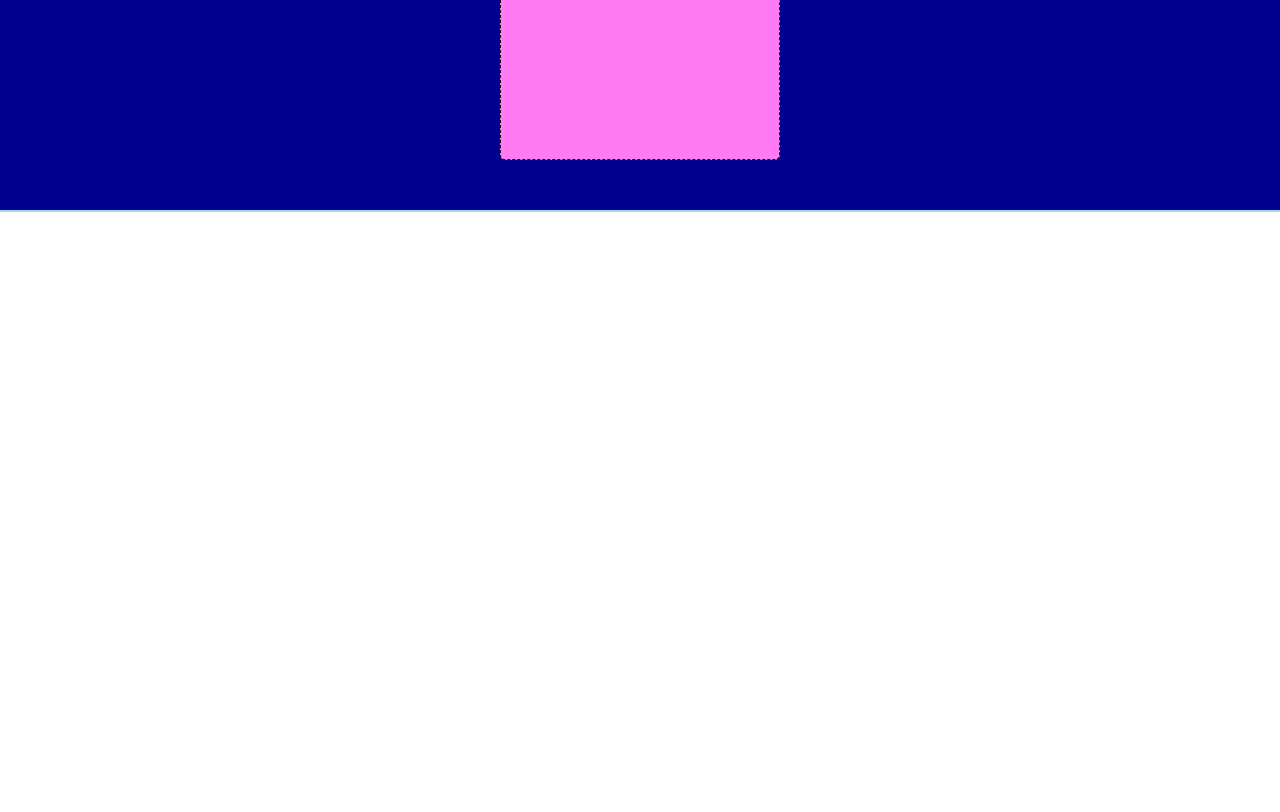
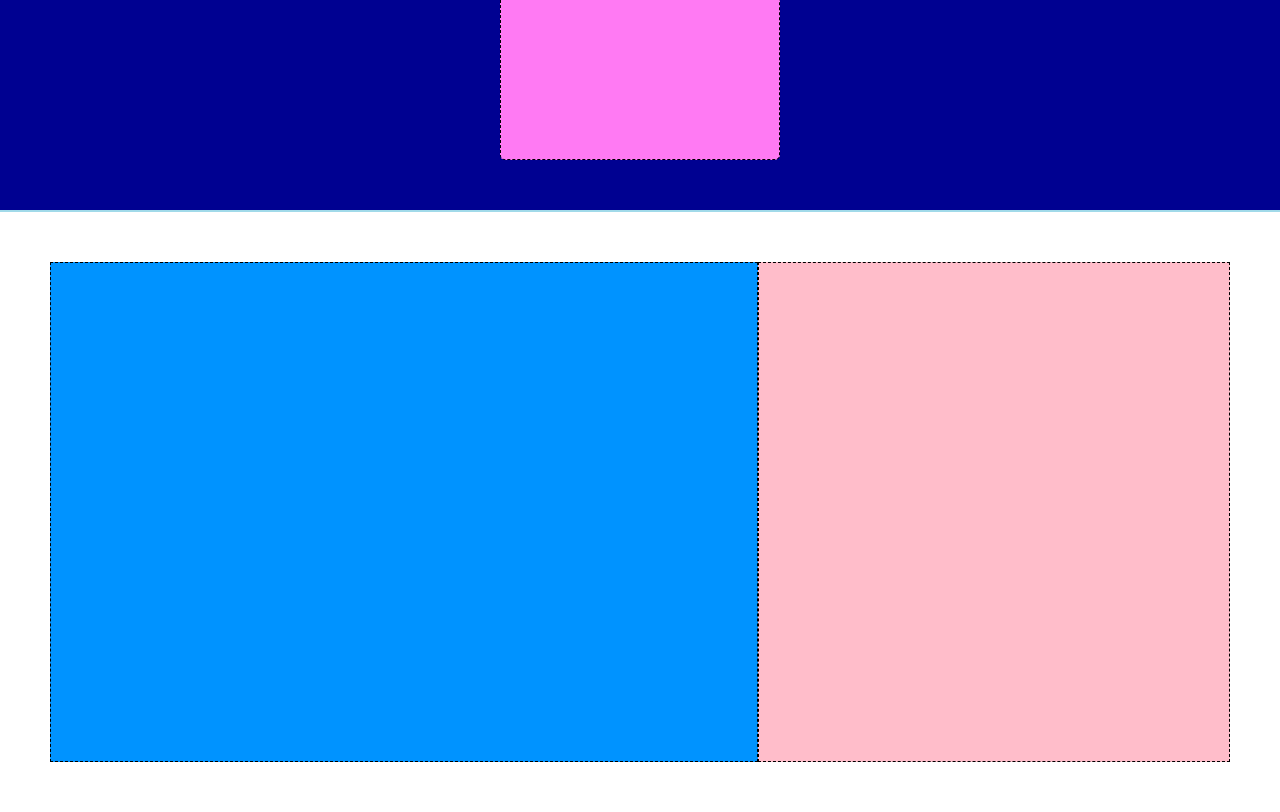
Before and after one commit to danirando/htmlcss-struttura-discord, a plain HTML site: page index.html in a window 1280 px wide. Shown: the part 374-1186 px from the top of the page. Before the commit the page ends 800 px from the top, so only its background shows below. Drawn offline with Linux system fonts and the light colour scheme.

Commit message:
add first section

```diff
--- a/css/style.css
+++ b/css/style.css
@@ -89,3 +89,25 @@ header {
     border-radius: 5px;
 
 }
+
+/* MAIN */
+
+.first-section {
+    display: flex;
+    padding: 50px;
+    justify-content: center;
+}
+
+.big {
+    width: 720px;
+    height: 500px;
+    background-color: #0093FF;
+    border: 1px dashed black;
+}
+
+.small {
+    width: 480px;
+    height: 500px;
+    background-color: #FFBDCA;
+    border: 1px dashed black;
+}
--- a/index.html
+++ b/index.html
@@ -18,7 +18,12 @@
           <div class="content"></div>
         </div>
       </header>
-      <main></main>
+      <main>
+        <div class="first-section">
+          <div class="big"></div>
+          <div class="small"></div>
+        </div>
+      </main>
       <footer></footer>
     </div>
   </body>
```
